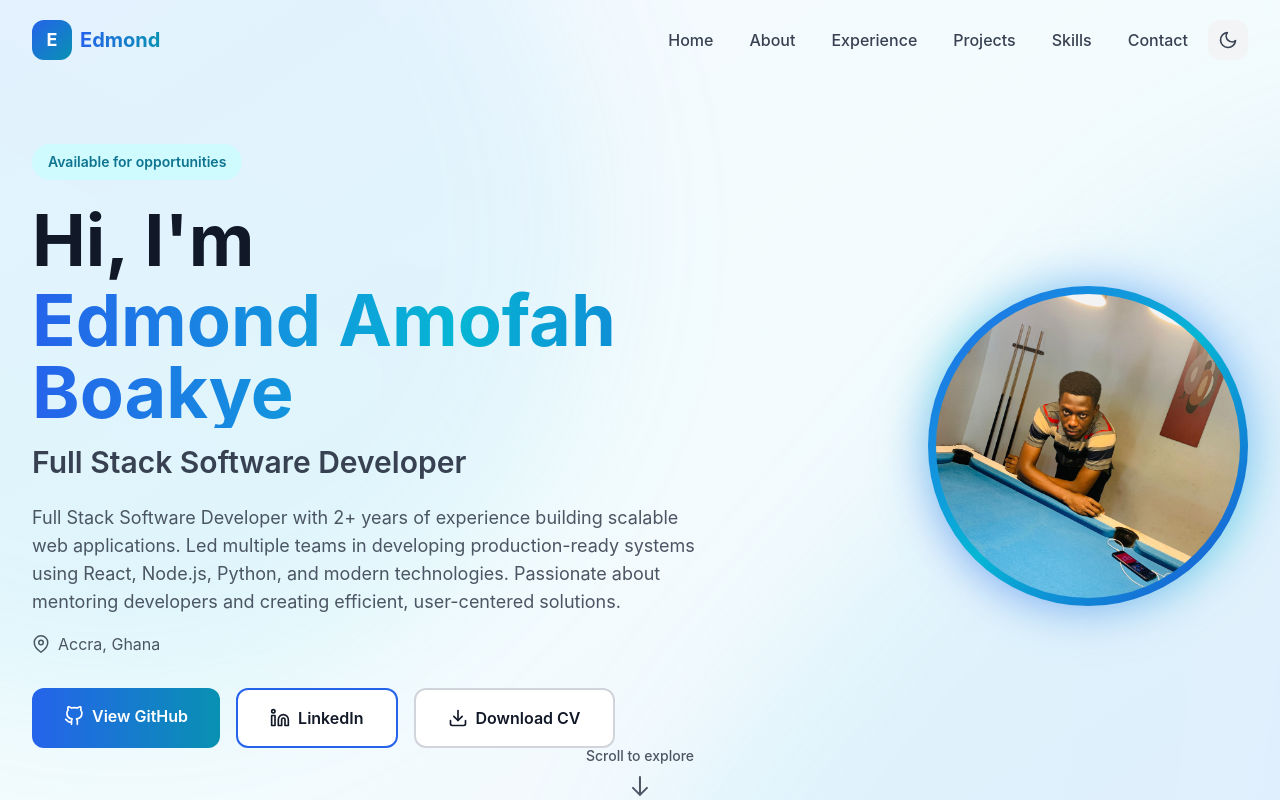
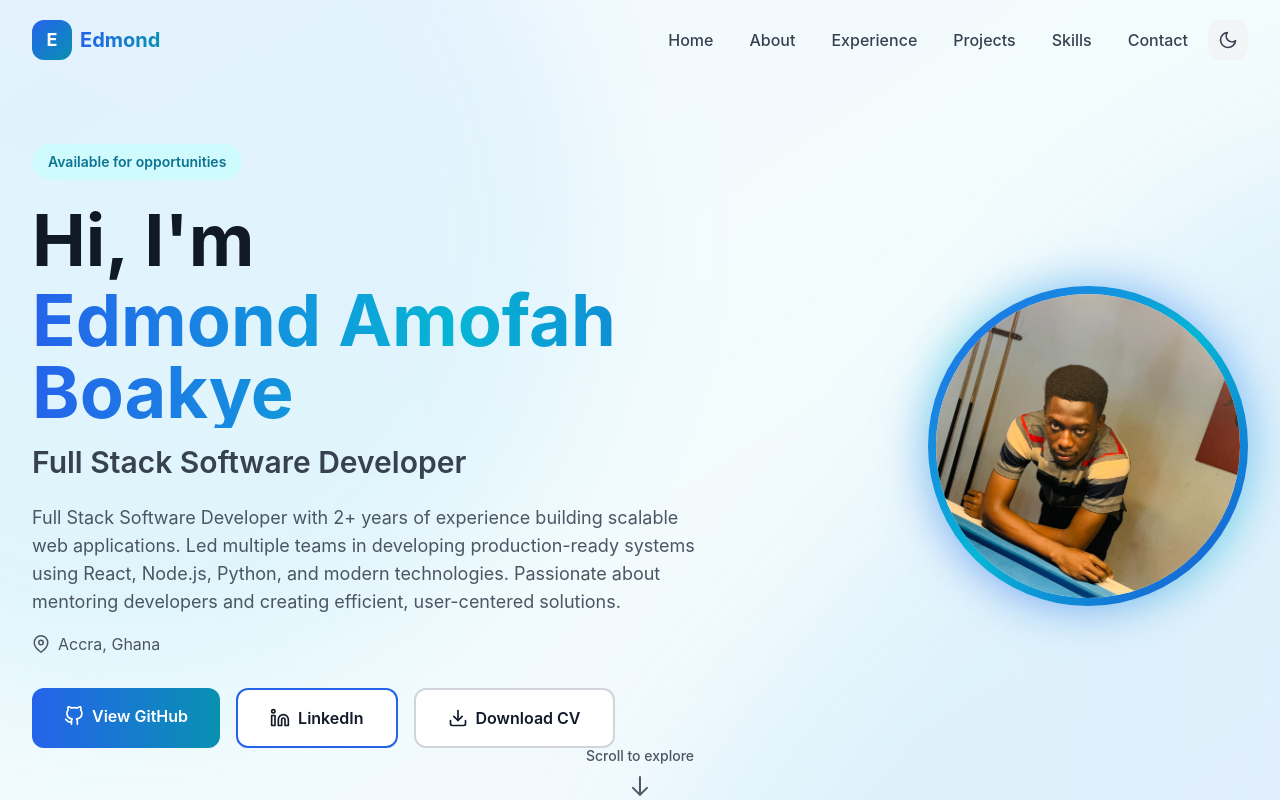
Before and after one commit to Edmond-Amofah-Boakye/Edmond_Portfolio-, a React (Vite) app: page / in a window 1280 px wide. Shown: the top 800 px of the page. Built offline with nearby package versions, Linux system fonts and the light colour scheme.

Commit message:
apply zoom fit

```diff
--- a/src/components/Hero.tsx
+++ b/src/components/Hero.tsx
@@ -70,7 +70,8 @@
                   <img
                     src="/profile_image_one.jpeg"
                     alt={personalInfo.name}
-                    className="w-full h-full object-cover"
+                    className="w-full h-full object-cover scale-150"
+                    style={{ objectPosition: 'center 30%' }}
                   />
                 </div>
               </div>
```
